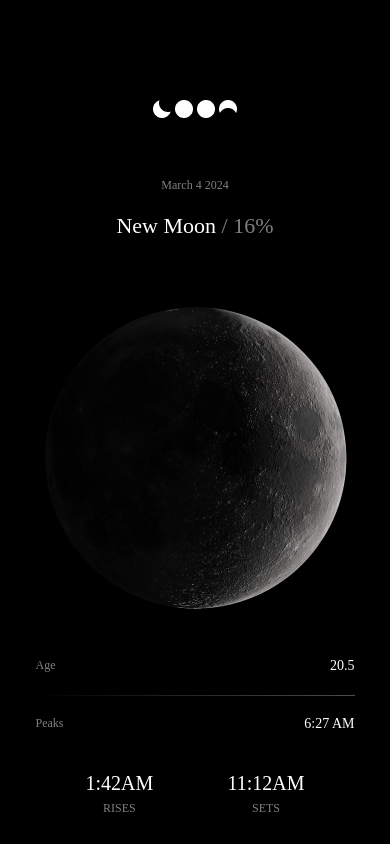
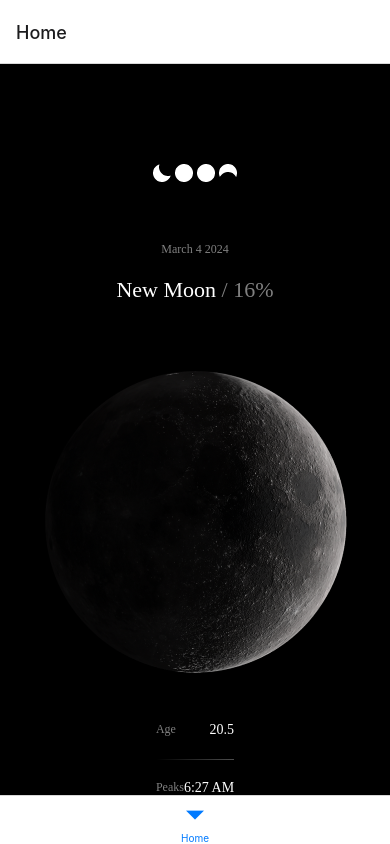
Before and after one commit to Nickolas-Hernandez/loon-client, a React Native app: screen /Home in a window 390 px wide. Built offline with nearby package versions, Linux system fonts and the light colour scheme; a web font is replaced by a local one.

Commit message:
implement basi nav. Will revise in new branch

```diff
--- a/App.tsx
+++ b/App.tsx
@@ -1,9 +1,8 @@
 import React, { useState } from 'react';
 import { StyleSheet, Text, View, Image } from 'react-native';
 import { useFonts } from 'expo-font';
-import BookIcon from './components/icons/BookIcon';
-import CalendarIcon from './components/icons/Calendar';
-import CrescentIcon from './components/icons/Crescent';
+import { NavigationContainer } from '@react-navigation/native';
+import { createBottomTabNavigator } from '@react-navigation/bottom-tabs';
 import Home from './views/Home';
 
 export default function App() {
@@ -13,49 +12,20 @@ export default function App() {
     'Inter-Medium': require('./assets/fonts/inter/Inter-Medium.ttf'),
   });
 
-  const [view, setView] = useState('tonight')
+  // const [view, setView] = useState('tonight')
+
+  const Tab = createBottomTabNavigator();
 
   return (
-    <View style={styles.container}>
-        <Home />
-    </View>
+    // <View style={styles.container}>
+      // <Home />
+      <NavigationContainer>
+          <Tab.Navigator>
+              <Tab.Screen name="Home" component={Home} />
+          </Tab.Navigator>
+      </NavigationContainer>
+    // </View>
   );
-       {/* <View style={styles.container}>
-  //       <View style={[styles.riseAndSet, styles.rowBetween]}>
-  //         <View style={styles.alignCenter}>
-  //           <Image
-  //             source={require('./assets/carrott.png')}
-  //             style={{
-  //               marginBottom: 10
-  //             }}
-  //           />
-  //           <View style={styles.row}>
-  //             <Text style={styles.text}>10:14</Text>
-  //             <Text style={styles.text}>AM</Text>
-  //           </View>
-  //         </View>
-  //         <View style={styles.alignCenter}>
-  //           <Image
-  //             source={require('./assets/carrott.png')}
-  //             style={{
-  //               marginBottom: 10,
-  //               transform: [{rotate: '180deg'}]
-  //             }}
-  //           />
-  //           <View style={styles.row}>
-  //             <Text style={styles.text}>10:14</Text>
-  //             <Text style={styles.text}>AM</Text>
-  //           </View>
-  //         </View>
-  //       </View>
-  //       <View style={[styles.row, styles.nav]}>
-  //         <BookIcon isActive={ view === 'tonight' ? true : false} />
-  //         <CalendarIcon />
-  //         <CrescentIcon />
-  //       </View>
-  //     </View>
-  //   </View> */}
-  // );
 }
 
 const styles = StyleSheet.create({
--- a/app.json
+++ b/app.json
@@ -27,7 +27,9 @@
       "favicon": "./assets/favicon.png"
     },
     "plugins": [
-      "expo-font", {
+      [
+        "expo-font",
+        {
           "fonts": [
             "./assets/fonts/inter/Inter-Light.ttf",
             "./assets/fonts/inter/Inter-Regular.ttf",
@@ -35,5 +37,6 @@
           ]
         }
       ]
+    ]
   }
 }
--- a/package.json
+++ b/package.json
@@ -9,12 +9,17 @@
     "web": "expo start --web"
   },
   "dependencies": {
+    "@react-navigation/bottom-tabs": "^6.5.20",
+    "@react-navigation/native": "^6.1.17",
+    "@react-navigation/native-stack": "^6.9.26",
     "expo": "~50.0.7",
     "expo-font": "~11.10.3",
     "expo-linear-gradient": "~12.7.2",
     "expo-status-bar": "~1.11.1",
     "react": "18.2.0",
     "react-native": "0.73.4",
+    "react-native-safe-area-context": "4.8.2",
+    "react-native-screens": "~3.29.0",
     "react-native-svg": "14.1.0"
   },
   "devDependencies": {
--- a/views/Home.tsx
+++ b/views/Home.tsx
@@ -9,7 +9,7 @@ import RiseAndSet from '../components/RiseAndSet';
 
 const Home = () => {
     return (
-        <View>
+        <View style={styles.container}>
             <Header />
             <DateDisplay />
             <MoonDisplay />
@@ -19,4 +19,16 @@ const Home = () => {
     );
 }
 
+const styles = StyleSheet.create({
+    container: {
+        flex: 1,
+        backgroundColor: '#000',
+        alignItems: 'center',
+        justifyContent: 'flex-start',
+        paddingTop: 80,
+        color: 'white',
+        paddingHorizontal: 50
+    },
+});
+
 export default Home;
```
Also changed, not shown: navigation/RootNativation.tsx (+67 -0 lines), 2 other files (tests, documents, lock files or other folders). Lines whose indentation alone changed are shown as unchanged.
